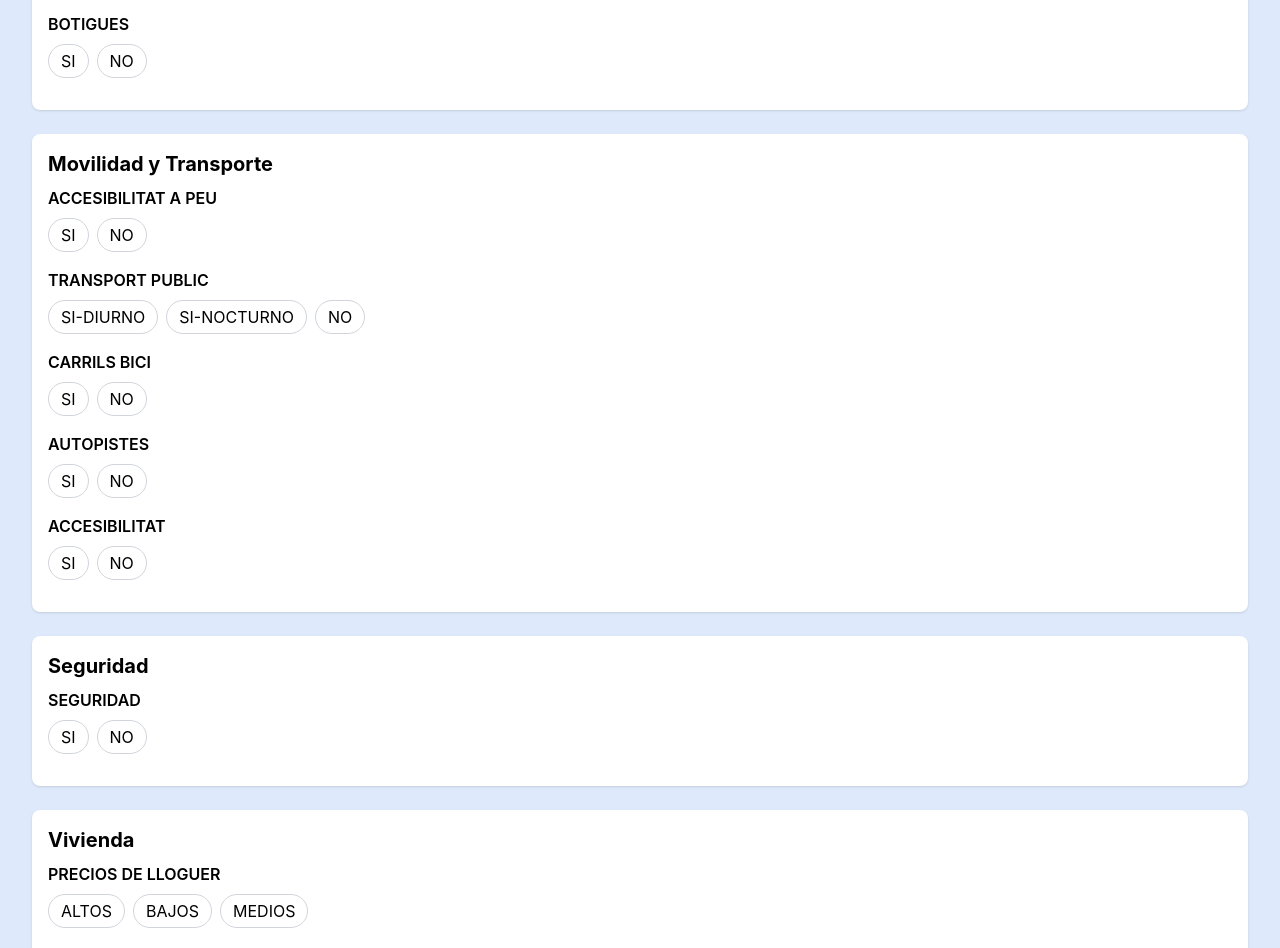
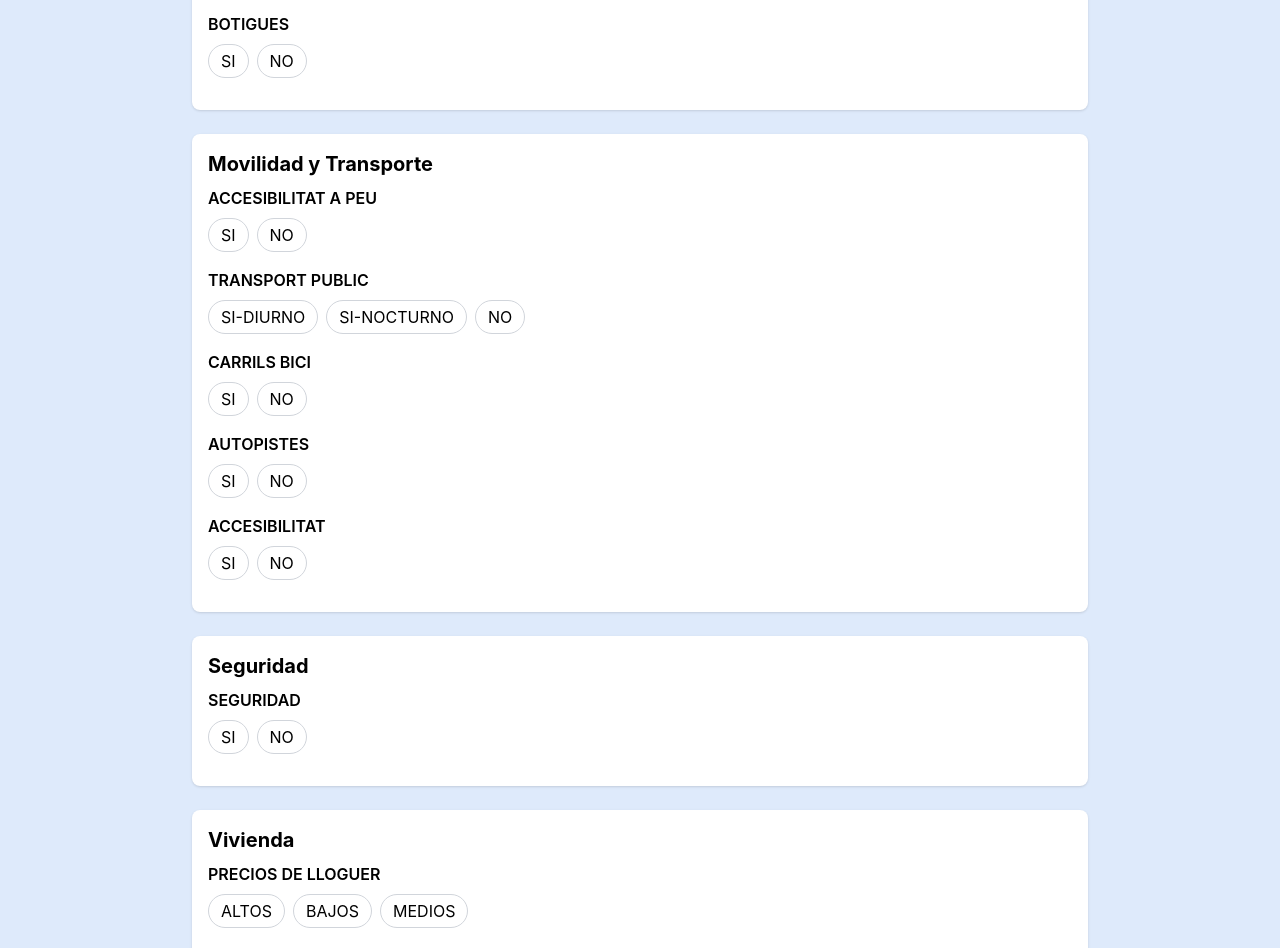
Before and after one commit to JoinedRobbin1887/Hack-EPS-ENYGM4, a React (Create React App) app in the folder frontend/joc-de-barris-front/: page /start in a window 1280 px wide. Shown: the part 880-1828 px from the top of the page. Built offline with nearby package versions, Linux system fonts and the light colour scheme.

Commit message:
fea:Add StartPage with order

```diff
--- a/frontend/joc-de-barris-front/src/components/StartPage.js
+++ b/frontend/joc-de-barris-front/src/components/StartPage.js
@@ -1,5 +1,5 @@
 // src/components/StartPage.js
-import React from "react";
+import React, { useState } from "react";
 import { Link } from "react-router-dom";
 
 import { Economia } from "./Economia";
@@ -9,17 +9,96 @@ import { Seguridad } from "./Seguridad";
 import { Habitatge } from "./Habitatge";
 
 export function StartPage() {
+  const [categoryOrder, setCategoryOrder] = useState([
+    'economia',
+    'estiloVida',
+    'movilidad',
+    'seguridad',
+    'habitatge'
+  ]);
+  const [draggedIndex, setDraggedIndex] = useState(null);
+  const [dragOverIndex, setDragOverIndex] = useState(null);
+
+  const categoryComponents = {
+    economia: <Economia />,
+    estiloVida: <EstiloVida />,
+    movilidad: <Movilidad />,
+    seguridad: <Seguridad />,
+    habitatge: <Habitatge />
+  };
+
+  const handleDragStart = (e, index) => {
+    setDraggedIndex(index);
+    e.dataTransfer.effectAllowed = 'move';
+    e.dataTransfer.setData('text/html', e.target.outerHTML);
+    e.target.style.opacity = '0.5';
+  };
+
+  const handleDragEnd = (e) => {
+    e.target.style.opacity = '1';
+    setDraggedIndex(null);
+    setDragOverIndex(null);
+  };
+
+  const handleDragOver = (e, index) => {
+    e.preventDefault();
+    e.dataTransfer.dropEffect = 'move';
+    setDragOverIndex(index);
+  };
+
+  const handleDragLeave = () => {
+    setDragOverIndex(null);
+  };
+
+  const handleDrop = (e, dropIndex) => {
+    e.preventDefault();
+
+    if (draggedIndex === null || draggedIndex === dropIndex) {
+      setDragOverIndex(null);
+      return;
+    }
+
+    const newOrder = [...categoryOrder];
+    const draggedCategory = newOrder[draggedIndex];
+    newOrder.splice(draggedIndex, 1);
+    newOrder.splice(dropIndex, 0, draggedCategory);
+
+    setCategoryOrder(newOrder);
+    setDraggedIndex(null);
+    setDragOverIndex(null);
+  };
+
   return (
     <div className="flex flex-col items-center justify-center min-h-screen bg-cornflower-blue-100 p-8">
       <h1 className="text-3xl font-bold mb-6 text-center">Configura tus preferencias</h1>
 
-      <Economia />
-      <EstiloVida />
-      <Movilidad />
-      <Seguridad />
-      <Habitatge />
+      <div className="w-full max-w-4xl">
+        {categoryOrder.map((categoryKey, index) => (
+          <div
+            key={categoryKey}
+            draggable
+            onDragStart={(e) => handleDragStart(e, index)}
+            onDragEnd={handleDragEnd}
+            onDragOver={(e) => handleDragOver(e, index)}
+            onDragLeave={handleDragLeave}
+            onDrop={(e) => handleDrop(e, index)}
+            className={`mb-6 transition-all duration-200 ${
+              draggedIndex === index
+                ? 'opacity-50 cursor-grabbing'
+                : 'cursor-grab'
+            } ${
+              dragOverIndex === index && draggedIndex !== index
+                ? 'border-2 border-cornflower-blue-500 rounded-lg'
+                : ''
+            }`}
+            style={{ cursor: draggedIndex === index ? 'grabbing' : 'grab' }}
+          >
+            {categoryComponents[categoryKey]}
+          </div>
+        ))}
+      </div>
 
-      {/* Botón Volver */}
+      {/* BotÃ³n Volver */}
       <Link to="/">
         <button className="bg-cornflower-blue-400 hover:bg-cornflower-blue-600 text-white text-2xl font-bold py-3 px-6 rounded-full shadow-lg mt-6 transition duration-300">
           Volver
```
